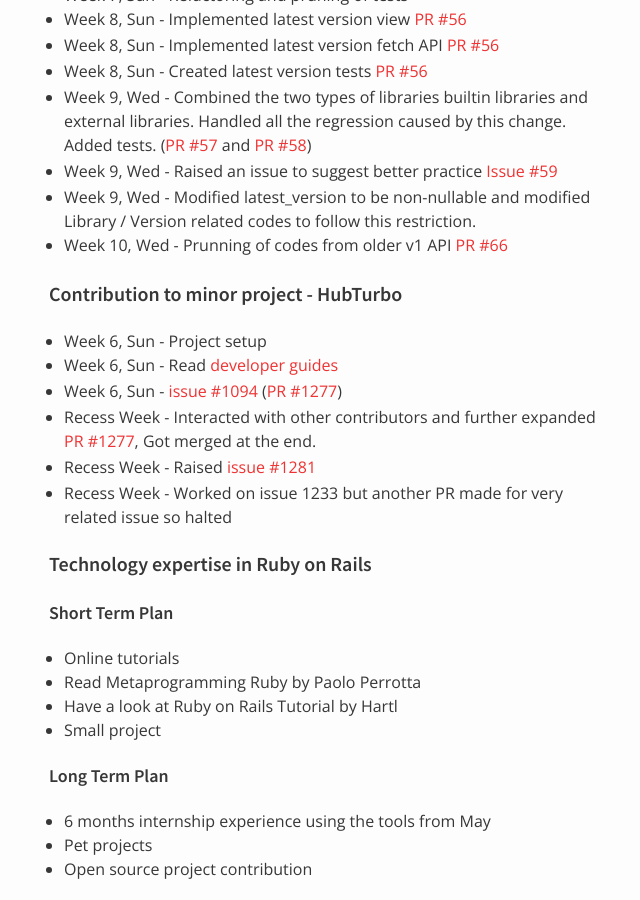
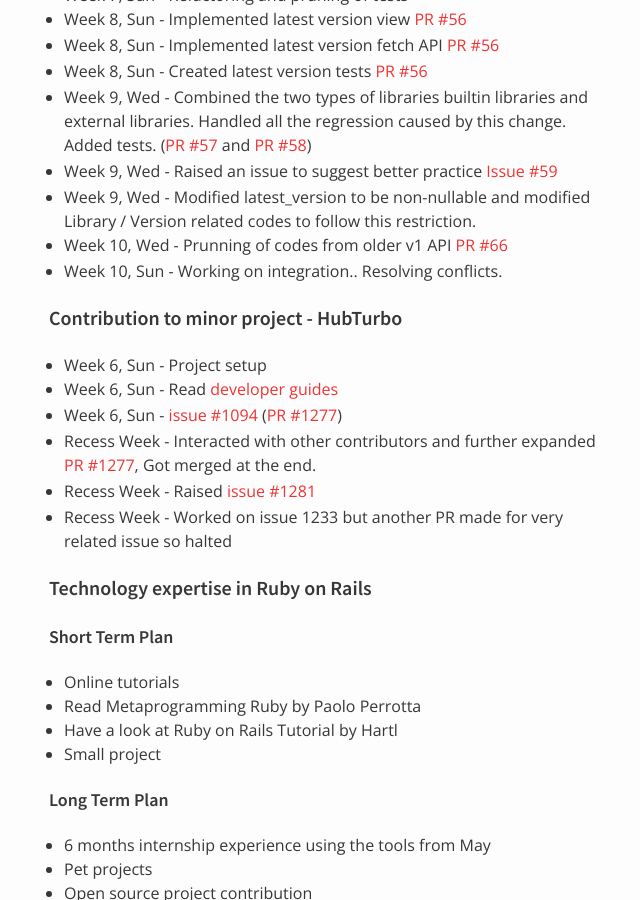
Before and after one commit to nus-oss/cs3281-AY1516S2-website, a Jekyll site: the page built from teams/codebender.md, in a window 1280 px wide and 900 px high, scrolled down 8370 px. Shown: the whole window, without its empty margins (321-961 px from the left). Built offline with Jekyll 4.4.1, drawn with Linux system fonts in a browser that asks for light colours.

Commit message:
Update codebender.md

```diff
--- a/teams/codebender.md
+++ b/teams/codebender.md
@@ -252,6 +252,7 @@
 * Week 9, Wed - Raised an issue to suggest better practice [Issue #59](https://github.com/codebendercc/eratosthenes/issues/59)
 * Week 9, Wed - Modified latest_version to be non-nullable and modified Library / Version related codes to follow this restriction.
 * Week 10, Wed - Prunning of codes from older v1 API [PR #66](https://github.com/codebendercc/eratosthenes/pull/66)
+* Week 10, Sun - Working on integration.. Resolving conflicts.
 
 #### Contribution to minor project - HubTurbo
  * Week 6, Sun - Project setup
```
